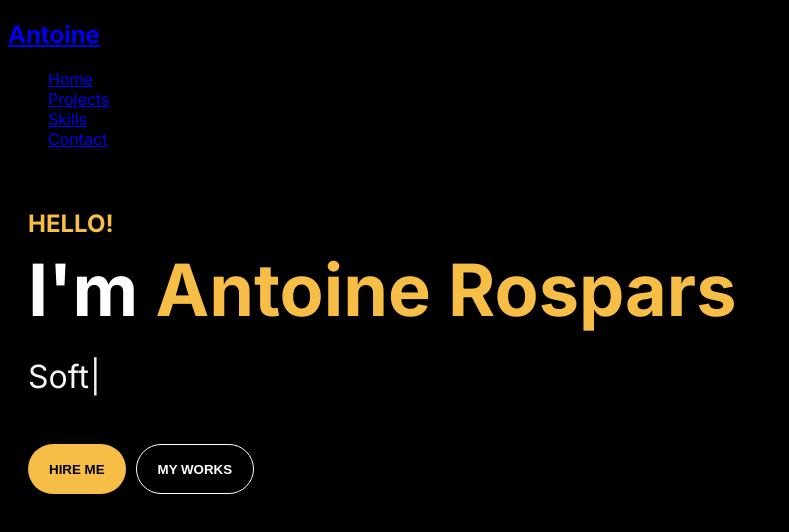
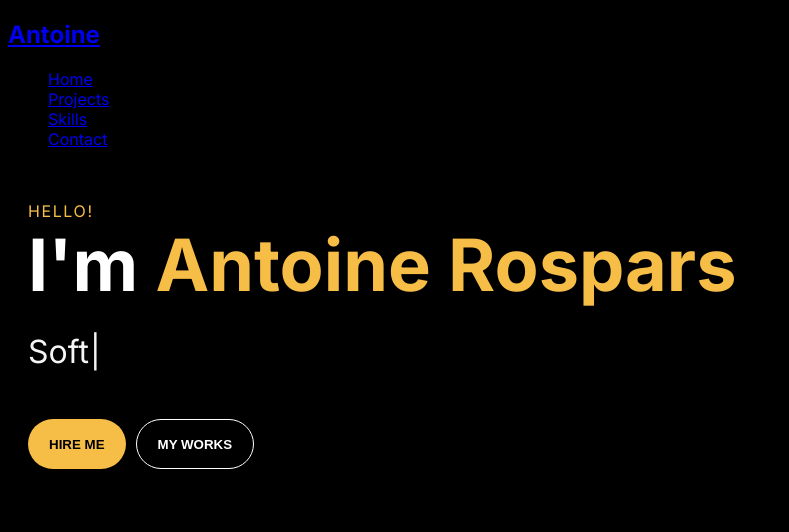
Before and after one commit to P4ST4S/portfolio-react-vite, a React (Vite) app: page / in a window 1280 px wide. Shown: the top 532 px of the page, without its empty margins (0-789 px from the left). Built offline with nearby package versions, Linux system fonts and the light colour scheme.

Commit message:
chore: Update greeting style on Home page

```diff
--- a/src/styles/pages/Home.module.css
+++ b/src/styles/pages/Home.module.css
@@ -4,8 +4,9 @@
 
 .greeting {
   color: #f7be47;
-  font-size: 24px;
-  font-weight: bold;
+  font-size: 16px;
+  font-weight: 400;
+  letter-spacing: 0.1em;
 }
 
 .title {
```
